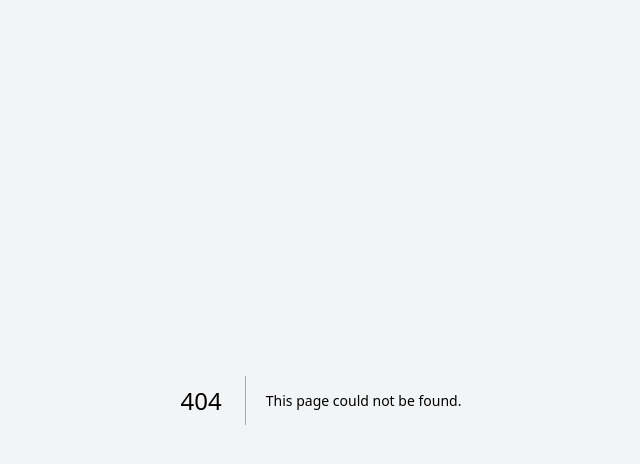
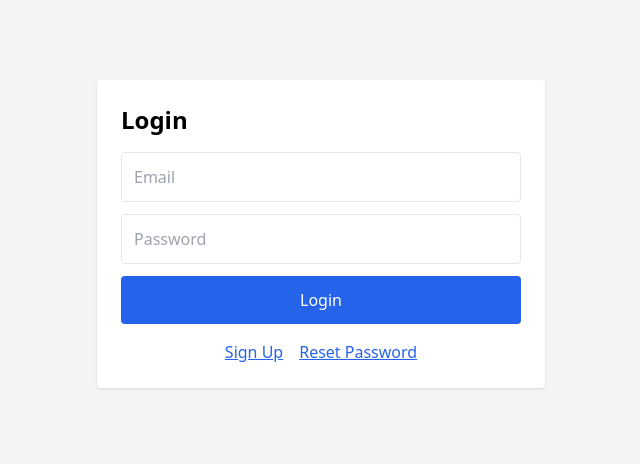
Before and after one commit to brettkues/cardealer-ai, a Next.js app: page /auth/login in a window 1280 px wide. Before the commit this address had no page. Shown: the top 464 px of the page, without its empty margins (319-959 px from the left). Built offline with nearby package versions, Linux system fonts and the light colour scheme.

Commit message:
Create page.js

```diff
--- /dev/null
+++ b/app/auth/login/page.js
@@ -0,0 +1,63 @@
+"use client";
+
+import { useState } from "react";
+import { auth } from "@/lib/firebase";
+import { signInWithEmailAndPassword } from "firebase/auth";
+import { useRouter } from "next/navigation";
+
+export default function LoginPage() {
+  const router = useRouter();
+  const [email, setEmail] = useState("");
+  const [password, setPassword] = useState("");
+  const [error, setError] = useState("");
+
+  const handleLogin = async () => {
+    setError("");
+    try {
+      await signInWithEmailAndPassword(auth, email, password);
+      router.push("/dashboard");
+    } catch (err) {
+      setError("Invalid email or password.");
+    }
+  };
+
+  return (
+    <div className="max-w-md mx-auto mt-20 p-6 bg-white shadow rounded">
+      <h1 className="text-2xl font-semibold mb-4">Login</h1>
+
+      <input
+        type="email"
+        className="w-full p-3 border rounded mb-3"
+        placeholder="Email"
+        value={email}
+        onChange={(e) => setEmail(e.target.value)}
+      />
+
+      <input
+        type="password"
+        className="w-full p-3 border rounded mb-3"
+        placeholder="Password"
+        value={password}
+        onChange={(e) => setPassword(e.target.value)}
+      />
+
+      {error && <p className="text-red-600 mb-3">{error}</p>}
+
+      <button
+        onClick={handleLogin}
+        className="w-full bg-blue-600 text-white py-3 rounded hover:bg-blue-700 transition"
+      >
+        Login
+      </button>
+
+      <div className="mt-4 text-center">
+        <a href="/signup" className="text-blue-600 underline mr-4">
+  Sign Up
+</a>
+        <a href="/reset" className="text-blue-600 underline">
+          Reset Password
+        </a>
+      </div>
+    </div>
+  );
+}
```
